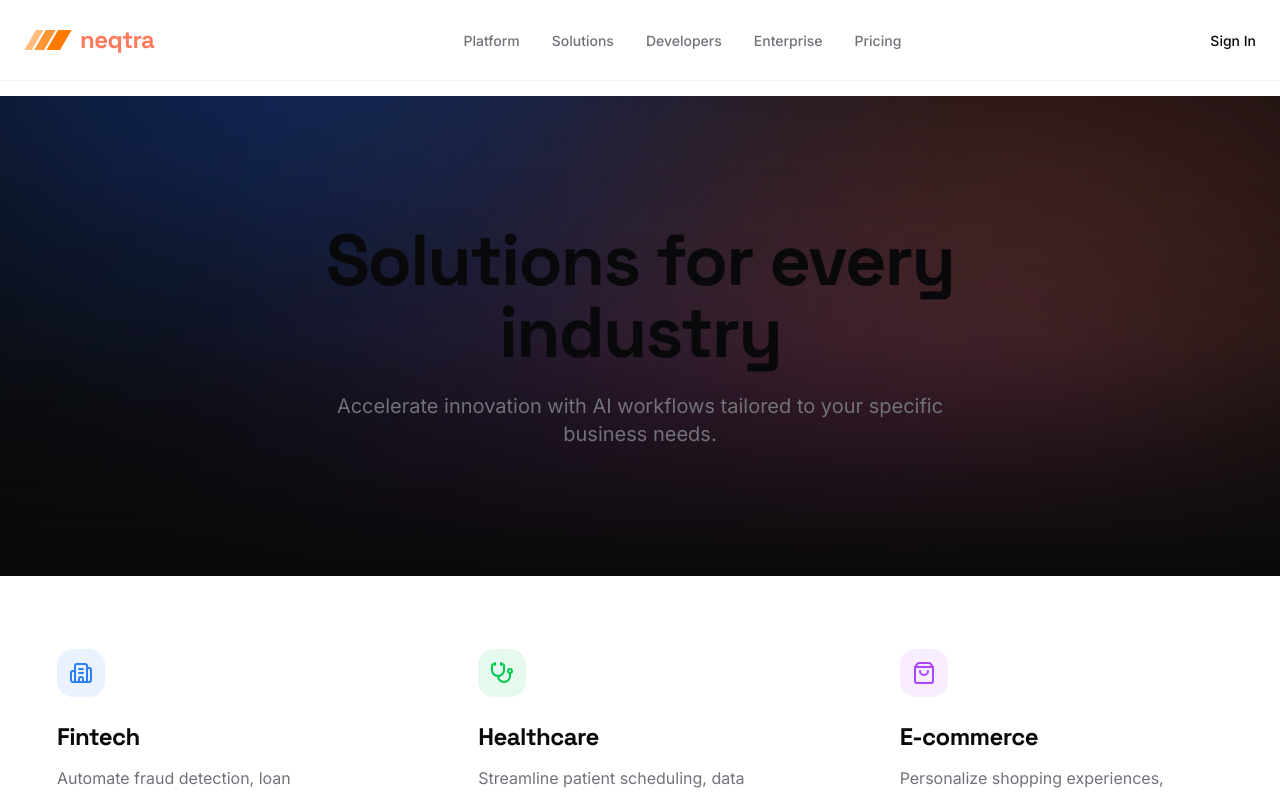
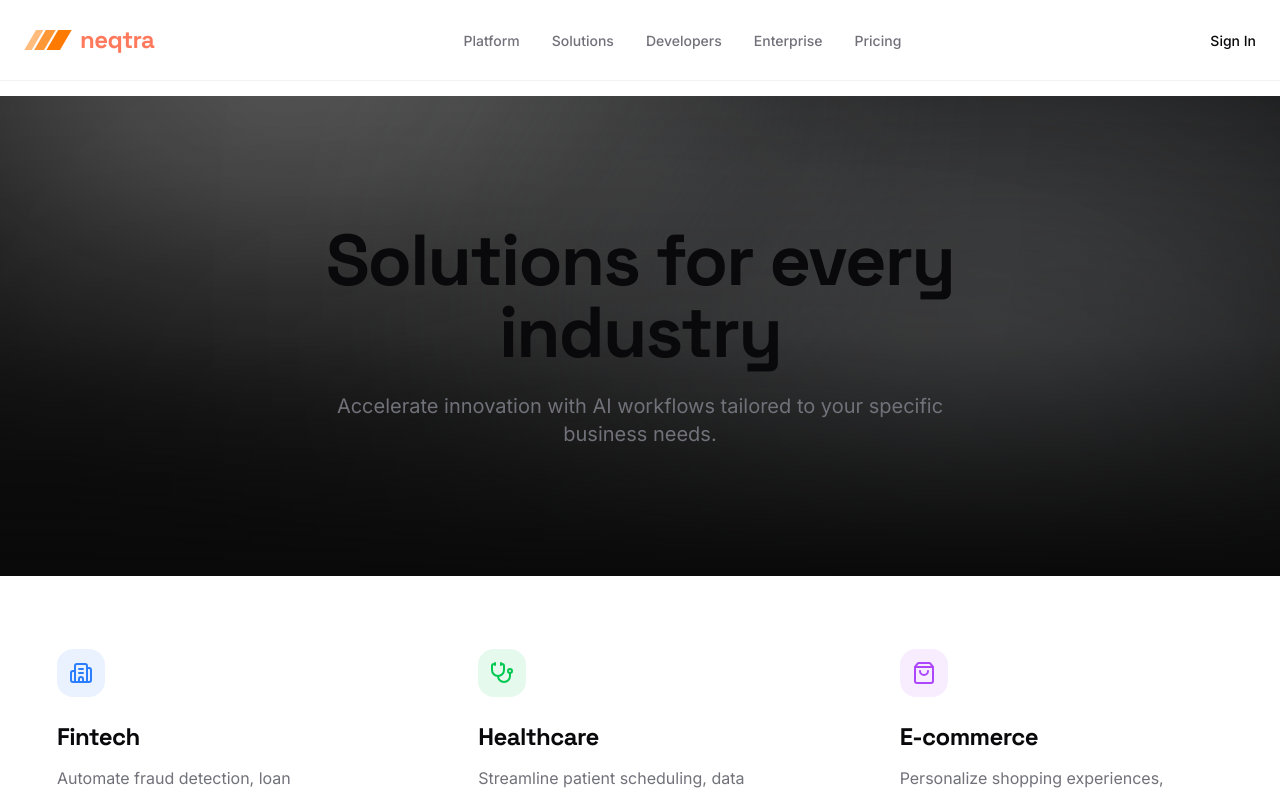
Before and after one commit to mchaitanya1118/neqtra, a React (Vite) app: page /solutions in a window 1280 px wide. Shown: the top 796 px of the page. Built offline with nearby package versions, Linux system fonts and the light colour scheme.

Commit message:
Update hero animations to use a monochrome white/silver palette

```diff
--- a/src/components/ui/hero-backgrounds/AuroraBackground.tsx
+++ b/src/components/ui/hero-backgrounds/AuroraBackground.tsx
@@ -18,7 +18,7 @@ export function AuroraBackground() {
                     repeat: Infinity,
                     ease: "easeInOut"
                 }}
-                className="absolute top-[-20%] left-[-10%] w-[50%] h-[50%] rounded-full bg-blue-600 blur-[120px] opacity-30 mix-blend-screen"
+                className="absolute top-[-20%] left-[-10%] w-[50%] h-[50%] rounded-full bg-white blur-[120px] opacity-[0.05] mix-blend-screen"
             />
 
             <motion.div
@@ -34,7 +34,7 @@ export function AuroraBackground() {
                     ease: "easeInOut",
                     delay: 2
                 }}
-                className="absolute top-[10%] right-[-10%] w-[60%] h-[60%] rounded-full bg-[#ff6d5a] blur-[150px] opacity-20 mix-blend-screen"
+                className="absolute top-[10%] right-[-10%] w-[60%] h-[60%] rounded-full bg-slate-200 blur-[150px] opacity-[0.05] mix-blend-screen"
             />
 
             <motion.div
@@ -48,7 +48,7 @@ export function AuroraBackground() {
                     ease: "easeInOut",
                     delay: 5
                 }}
-                className="absolute bottom-[-20%] left-[20%] w-[70%] h-[70%] rounded-full bg-purple-900 blur-[130px] opacity-30 mix-blend-screen"
+                className="absolute bottom-[-20%] left-[20%] w-[70%] h-[70%] rounded-full bg-gray-100 blur-[130px] opacity-[0.05] mix-blend-screen"
             />
         </div>
     );
--- a/src/components/ui/hero-backgrounds/GridBackground.tsx
+++ b/src/components/ui/hero-backgrounds/GridBackground.tsx
@@ -36,7 +36,7 @@ export function GridBackground() {
             {[...Array(5)].map((_, i) => (
                 <motion.div
                     key={i}
-                    className="absolute bg-green-500/20 w-32 h-[1px] rounded-full blur-[2px]"
+                    className="absolute bg-white/20 w-32 h-[1px] rounded-full blur-[2px]"
                     style={{
                         left: `${10 + Math.random() * 80}%`,
                         top: `${Math.random() * 50}%`,
--- a/src/components/ui/hero-backgrounds/NetworkBackground.tsx
+++ b/src/components/ui/hero-backgrounds/NetworkBackground.tsx
@@ -66,7 +66,7 @@ export function NetworkBackground() {
 
                     if (dist < connectionDistance) {
                         ctx.beginPath();
-                        ctx.strokeStyle = `rgba(255, 109, 90, ${1 - dist / connectionDistance})`; // Brand color #ff6d5a
+                        ctx.strokeStyle = `rgba(255, 255, 255, ${1 - dist / connectionDistance})`; // White
                         ctx.lineWidth = 1;
                         ctx.moveTo(p1.x, p1.y);
                         ctx.lineTo(p2.x, p2.y);
--- a/src/components/ui/hero-backgrounds/SecurityBackground.tsx
+++ b/src/components/ui/hero-backgrounds/SecurityBackground.tsx
@@ -10,17 +10,17 @@ export function SecurityBackground() {
             <motion.div
                 animate={{ rotate: 360 }}
                 transition={{ duration: 60, repeat: Infinity, ease: "linear" }}
-                className="absolute w-[800px] h-[800px] border border-blue-500/10 rounded-full border-dashed"
+                className="absolute w-[800px] h-[800px] border border-white/10 rounded-full border-dashed"
             />
             <motion.div
                 animate={{ rotate: -360 }}
                 transition={{ duration: 45, repeat: Infinity, ease: "linear" }}
-                className="absolute w-[600px] h-[600px] border border-blue-400/10 rounded-full border-dotted"
+                className="absolute w-[600px] h-[600px] border border-white/5 rounded-full border-dotted"
             />
             <motion.div
                 animate={{ rotate: 180 }}
                 transition={{ duration: 30, repeat: Infinity, ease: "linear" }}
-                className="absolute w-[400px] h-[400px] border-2 border-[#ff6d5a]/10 rounded-full opacity-50"
+                className="absolute w-[400px] h-[400px] border-2 border-white/10 rounded-full opacity-50"
             />
 
             {/* Hexagon Pattern Grid */}
@@ -32,7 +32,7 @@ export function SecurityBackground() {
 
             {/* Scanning Line */}
             <motion.div
-                className="absolute w-full h-[2px] bg-gradient-to-r from-transparent via-blue-500/50 to-transparent blur-sm"
+                className="absolute w-full h-[2px] bg-gradient-to-r from-transparent via-white/20 to-transparent blur-sm"
                 animate={{ top: ["0%", "100%"] }}
                 transition={{ duration: 5, repeat: Infinity, ease: "linear" }}
             />
```
